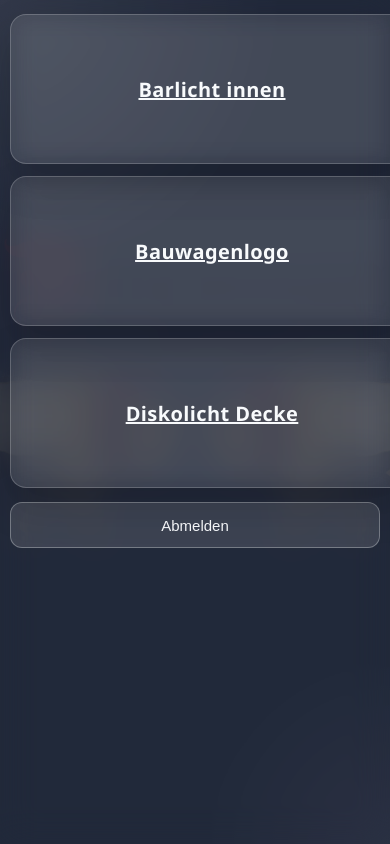
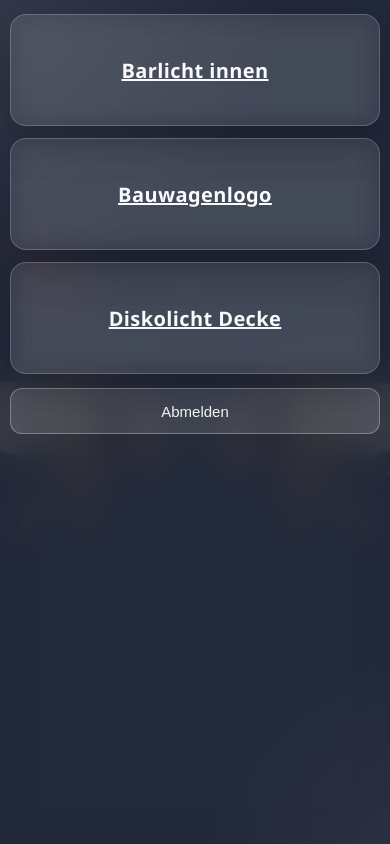
Before and after one commit to Miktex201/bw_lichtsteuerung, a Python web app: template templates/index.html in a window 390 px wide; the page is wider, and only the part inside the window is pictured. Run offline with Jinja, Linux system fonts and the light colour scheme; the template is opened without the code that fills it, so the values that code supplies are empty.

Commit message:
Handy anpassung

```diff
--- a/static/style.css
+++ b/static/style.css
@@ -121,6 +121,8 @@ body::before {
     flex-wrap: wrap;
     justify-content: center;
     gap: 24px;
+    width: 100%;
+    box-sizing: border-box;
 }
 
 .page-grid {
@@ -594,6 +596,7 @@ body::before {
 
 .big-button {
     width: 100%;
+    box-sizing: border-box;
     min-height: 180px;
     padding: 26px 24px;
     display: flex;
@@ -616,6 +619,7 @@ body::before {
 .big-button {
     flex: 1 1 300px;
     max-width: 360px;
+    box-sizing: border-box;
     min-height: 180px;
     padding: 26px 24px;
     display: flex;
@@ -710,9 +714,12 @@ body::before {
         gap: 12px;
         min-height: 0;
         align-content: start;
+        width: 100%;
+        max-width: 100%;
     }
 
     .big-button {
+        width: 100%;
         max-width: none;
         min-height: 112px;
         height: auto;
@@ -726,7 +733,12 @@ body::before {
     }
 
     .logout-form {
+        width: 100%;
         margin-top: 14px;
+    }
+
+    .logout-button {
+        max-width: 100%;
     }
 
     .page-grid {
```
